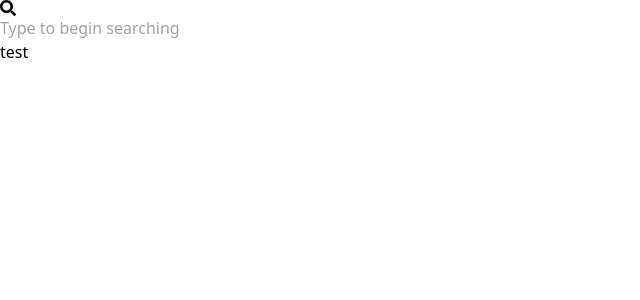
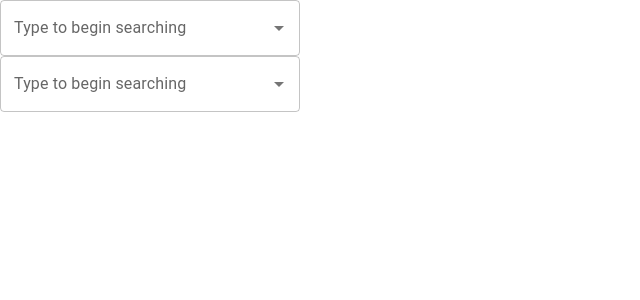
Before and after one commit to Teddies1/autocomplete-component, a React (Vite) app: page / in a window 1280 px wide. Shown: the top 300 px of the page, without its empty margins (0-640 px from the left). Built offline with nearby package versions, Linux system fonts and the light colour scheme.

Commit message:
trying out material ui package

```diff
--- a/src/App.css
+++ b/src/App.css
@@ -1,9 +1,6 @@
-/* #root {
-  max-width: 1280px;
+#root {
   margin: 0 auto;
-  padding: 2rem;
-  text-align: center;
-}
+}/*
 
 .logo {
   height: 6em;
--- a/src/App.tsx
+++ b/src/App.tsx
@@ -7,9 +7,8 @@ function App() {
   const [results, setResults] = useState([]);
   return (
     <>
-      <div className='w-full h-[100vh] search-container flex flex-col justify-center items-center'>
+      <div className='bg-white w-2/4 m-auto h-[100vh] search-container flex flex-col justify-center items-center'>
         <AutoComplete setResults={setResults} />
-        <SearchResults results={results} />
       </div>
     </>
   )
--- a/src/searchbar/AutoComplete.tsx
+++ b/src/searchbar/AutoComplete.tsx
@@ -1,5 +1,8 @@
 import { useState } from 'react';
 import { FaSearch } from 'react-icons/fa';
+import * as React from 'react';
+import TextField from '@mui/material/TextField';
+import Autocomplete from '@mui/material/Autocomplete';
 
 type AutoCompleteProps = {
     // description: string,
@@ -30,20 +33,35 @@ const AutoComplete = ({ setResults }: any) => {
         setInput(value);
         fetchData(value);
     };
-
+    const options = ["jenny"]
     return (
       <>
         <div className="">
-          <div className="input-container bg-slate-300 pl-4 pr-6 py-2 shadow-lg flex justify-center items-center gap-5 rounded-md">
-            <FaSearch/>
+          <div className="input-container bg-slate-300 pl-4 pr-6 py-2 shadow-lg flex flex-col justify-center items-center gap-5 rounded-md">
+            {/* <FaSearch/>
             <input
-                placeholder='Type to begin searching' className='pl-2 pr-6 py-2 w-full border border-slate-500 bg-transparent border-none focus:outline-none'
+                placeholder='Type to begin searching' className='pl-2 pr-6 py-2 w-full h-full border border-slate-500 bg-transparent border-none focus:outline-none'
                 value={input}
                 onChange={(e) => onInputChange(e.target.value)}
             >
-            </input>
+            </input> */}
+            <Autocomplete
+              disablePortal
+              id="combo-box-demo"
+              options={options}
+              sx={{ width: 300 }}
+              renderInput={(params) => <TextField {...params} label="Type to begin searching" />}
+            />
+            <Autocomplete
+              disablePortal
+              id="combo-box-demo"
+              options={options}
+              sx={{ width: 300 }}
+              renderInput={(params) => <TextField {...params} label="Type to begin searching" />}
+            />
           </div>
         </div>
+
       </>
     )
   }
--- a/src/searchbar/SearchResults.tsx
+++ b/src/searchbar/SearchResults.tsx
@@ -8,12 +8,14 @@ import {
   } from '@floating-ui/react';
 import React from 'react'
 
-const SearchResults = () => {
+const SearchResults = ({ results }) => {
   return (
     <>
-        <div className='options-list'>
-            <div className='text-pink-300'>test</div>
-        </div>
+        {/* <div className='options-list w-2/4 bg-slate-300 flex flex-col rounded-md shadow-lg mt-1 max-h-40 overflow-y-scroll'>
+           {results.map((result, id) => {
+                return <div className="px-5 py-4 hover:bg-blue-200" key={id}>{result.country}</div>
+            })};
+        </div> */}
     </>
   );
 }
```
